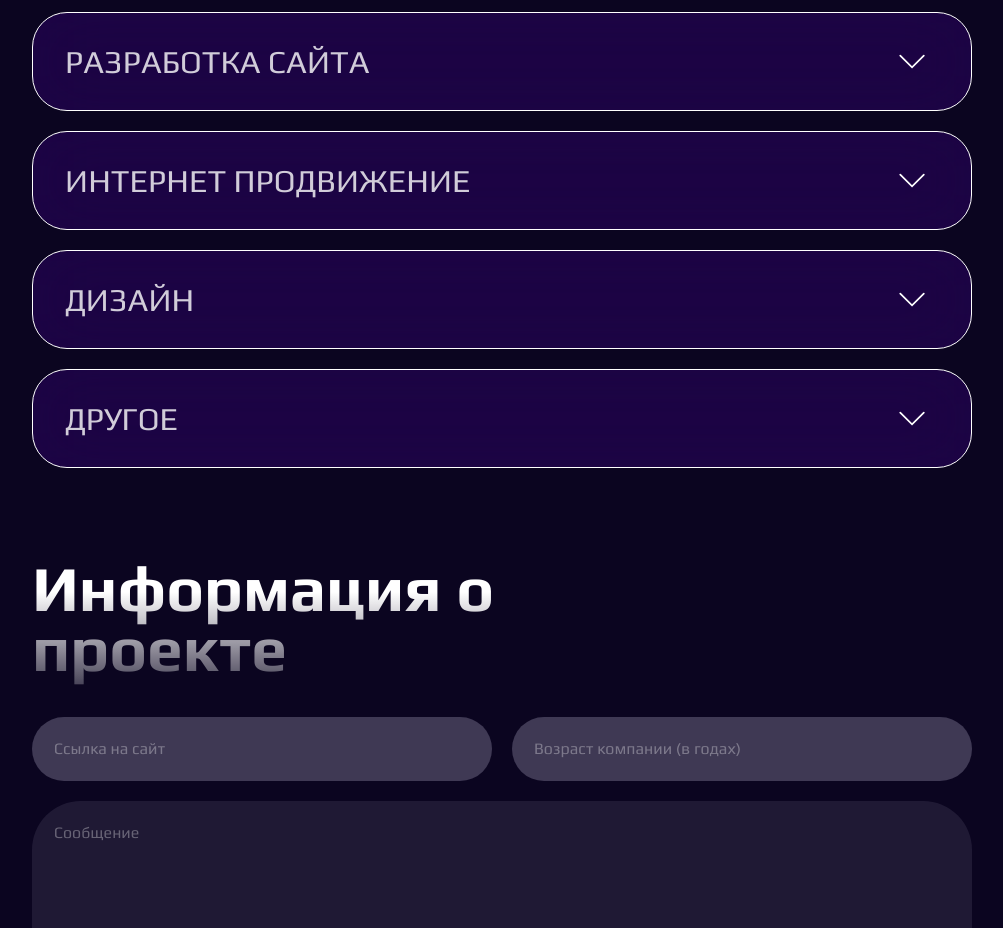
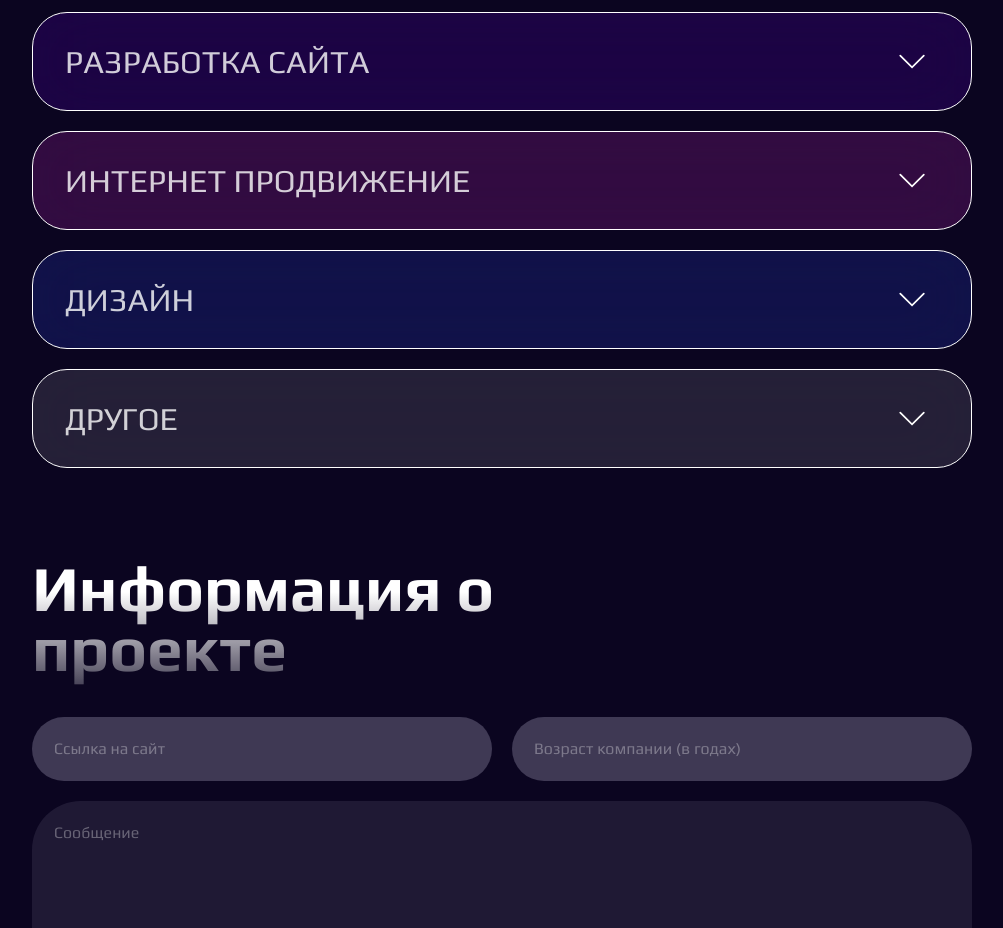
Before and after one commit to JulieBenchuk/web-studio, a Next.js app: page /questionnaire in a window 1280 px wide. Shown: the part 920-1848 px from the top of the page, without its empty margins (138-1141 px from the left). Built offline with nearby package versions, Linux system fonts and the light colour scheme.

Commit message:
feat: added background style to SelectorItem

```diff
--- a/src/components/05_Questionnaire/QuestionnaireForm.tsx
+++ b/src/components/05_Questionnaire/QuestionnaireForm.tsx
@@ -47,6 +47,7 @@ const QuestionnaireForm = () => {
                     <SmallTitle className={style.titles}>Вас интересует</SmallTitle>
                     <div className={style.selectorsBlock}>
                         {selectorItemsData.map((i) => <SelectorItem title={i.title} buttons={i.buttons}
+                                                                    background={i.style}
                                                                     onMessageActiveHandler={onMessageActiveHandler}/>)}
                     </div>
                 </div>
--- a/src/components/05_Questionnaire/SelectorItem.tsx
+++ b/src/components/05_Questionnaire/SelectorItem.tsx
@@ -3,12 +3,18 @@ import style from "@/styles/components/questionnaireForm.module.scss"
 import arrow from "@/assets/svg/arrowDown.svg"
 import LinkBtn from "@/components/common/buttons/LinkBtn";
 
-const SelectorItem: React.FC<{ title: string, buttons?: Array<string>, background?: string, onMessageActiveHandler: () => void }> = ({
-                                                                                                                                         title,
-                                                                                                                                         buttons,
-                                                                                                                                         background,
-                                                                                                                                         onMessageActiveHandler
-                                                                                                                                     }) => {
+type SelectorItemPropsType = {
+    title: string,
+    buttons?: Array<string>,
+    background: { background: string },
+    onMessageActiveHandler: () => void
+}
+const SelectorItem: React.FC<SelectorItemPropsType> = ({
+                                                           title,
+                                                           buttons,
+                                                           background,
+                                                           onMessageActiveHandler
+                                                       }) => {
 
     const [expandedMenu, setExpandedMenu] = useState(false)
 
@@ -21,7 +27,7 @@ const SelectorItem: React.FC<{ title: string, buttons?: Array<string>, backgroun
     }
 
     return <>
-        <div className={style.selectorItem} onClick={onClickHandler}>
+        <div className={style.selectorItem} onClick={onClickHandler} style={background}>
             <h5 className={style.itemTitle}>{title}</h5>
             <img src={arrow.src} className={style.itemArrow} alt="questionnaire"/>
         </div>
--- a/src/components/05_Questionnaire/SelectorItemsData.ts
+++ b/src/components/05_Questionnaire/SelectorItemsData.ts
@@ -3,23 +3,31 @@ export const selectorItemsData = [
         id: 1,
         title: "Разработка сайта",
         buttons: ["Интернет магазин", "Корпоративный сайт", "Сайт-визитка", "Промо-сайт", "Landing page"],
-        background: "rgba(76, 4, 166, 0.27)",
+        style: {
+            background: "rgba(76, 4, 166, 0.27)",
+        }
     },
     {
         id: 2,
         title: "Интернет продвижение",
         buttons: ["SEO продвижение", "Контекстная реклама", "SEO оптимизация"],
-        background: "rgba(154, 33, 156, 0.27)",
+        style: {
+            background: "rgba(154, 33, 156, 0.27)",
+        },
     },
     {
         id: 3,
         title: "Дизайн",
         buttons: ["UI и UX дизайн", "Редизайн сайта"],
-        background: "rgba(33, 57, 185, 0.27)",
+        style: {
+            background: "rgba(33, 57, 185, 0.27)",
+        },
     },
     {
         id: 4,
         title: "Другое",
-        background: "rgba(216, 216, 216, 0.13)",
+        style: {
+            background: "rgba(216, 216, 216, 0.13)",
+        },
     }
 ]
```
